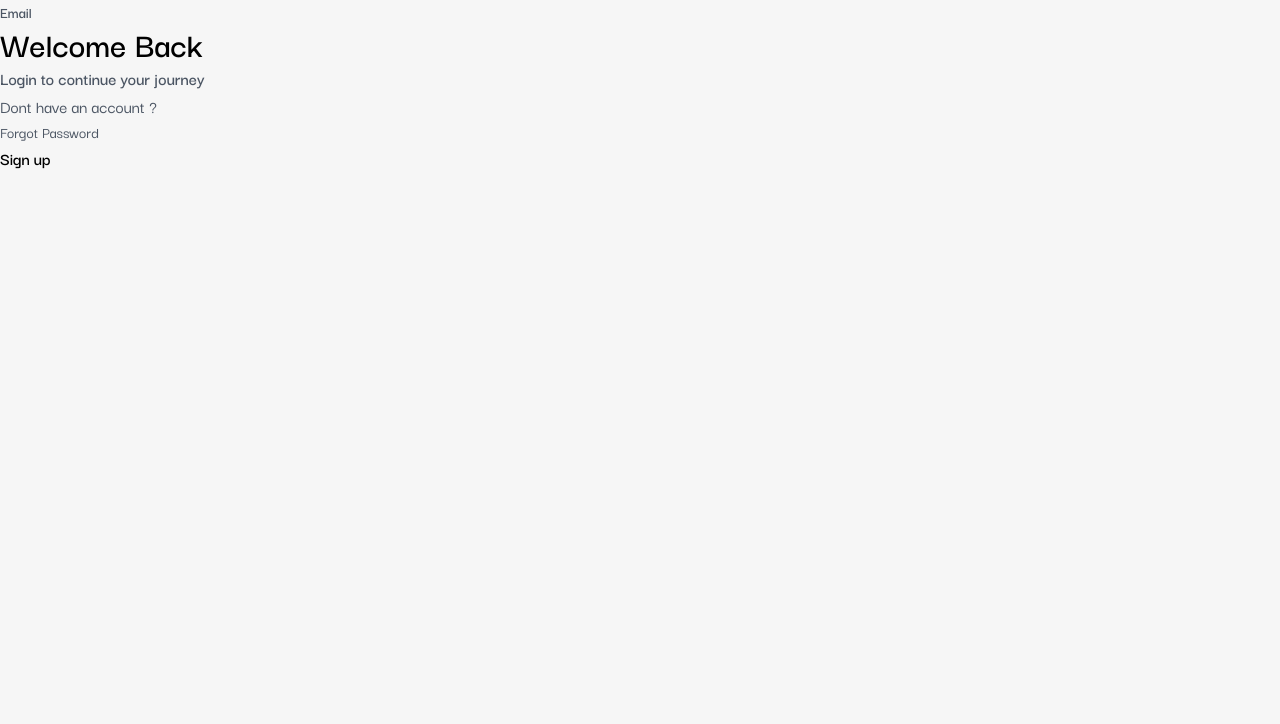
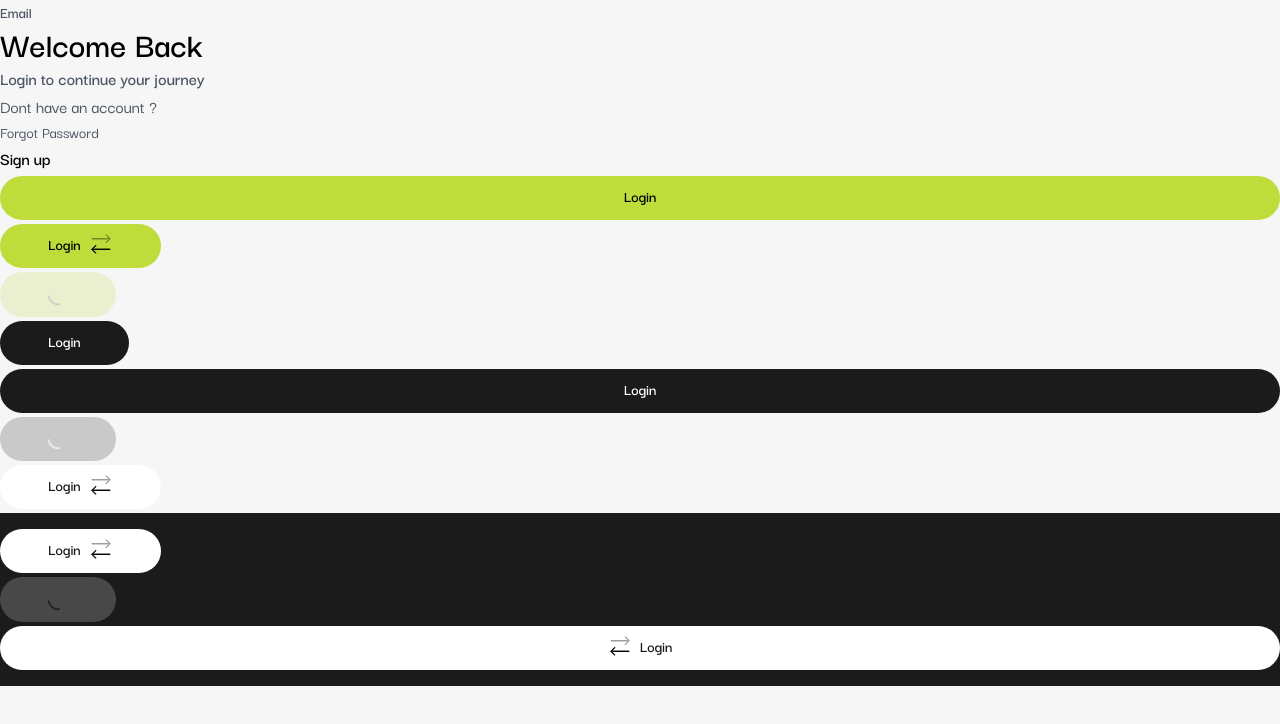
Before and after one commit to oluwaferanmi12/bayfi-fe, a Next.js app: page /register in a window 1280 px wide. Shown: the top 724 px of the page. Built offline with nearby package versions, Linux system fonts and the light colour scheme; what @ant-design/nextjs-registry would draw is missing.

Commit message:
button component completed

```diff
--- a/package.json
+++ b/package.json
@@ -9,6 +9,7 @@
     "lint": "next lint"
   },
   "dependencies": {
+    "@ant-design/icons": "^5.6.1",
     "@ant-design/nextjs-registry": "^1.0.2",
     "antd": "^5.24.3",
     "next": "15.2.1",
--- a/src/app/(auth)/register/page.tsx
+++ b/src/app/(auth)/register/page.tsx
@@ -1,4 +1,6 @@
+import { Button } from "@/components/buttons";
 import { Text } from "@/components/texts/text";
+import arrowIcon from "@/assets/svg/arrow-bidirection.svg";
 
 const Register = () => {
   return (
@@ -9,6 +11,31 @@ const Register = () => {
       <Text value="Dont have an account ?" type="text-plain-18" />
       <Text value="Forgot Password" type="text-plain-16" />
       <Text value="Sign up" type="text-plain-dark-18" />
+      <Button type="bgGreen" text="Login" loading={false} fullWidth />
+      <Button icon={arrowIcon} type="bgGreen" text="Login" loading={false} />
+      <Button type="bgGreen" text="Login" loading={true} disabled />
+      <Button type="bgBlack" text="Login" loading={false} />
+      <Button type="bgBlack" text="Login" loading={false} fullWidth />
+      <Button type="bgBlack" text="Login" loading={true} disabled />
+      <Button icon={arrowIcon} type="bgWhite" text="Login" loading={false} />
+      <div className="bg-bayfi-black-500 py-3">
+        <Button icon={arrowIcon} type="bgWhite" text="Login" loading={false} />
+        <Button
+          icon={arrowIcon}
+          type="bgWhite"
+          text="Login"
+          loading={true}
+          disabled
+        />
+        <Button
+          type="bgWhite"
+          icon={arrowIcon}
+          text="Login"
+          loading={false}
+          fullWidth
+          iconPosition="left"
+        />
+      </div>
     </div>
   );
 };
--- a/src/app/layout.tsx
+++ b/src/app/layout.tsx
@@ -3,15 +3,7 @@ import { Geist, Geist_Mono } from "next/font/google";
 import "./globals.css";
 import { AntdRegistry } from "@ant-design/nextjs-registry";
 
-const geistSans = Geist({
-  variable: "--font-geist-sans",
-  subsets: ["latin"],
-});
 
-const geistMono = Geist_Mono({
-  variable: "--font-geist-mono",
-  subsets: ["latin"],
-});
 
 export const metadata: Metadata = {
   title: "Create Next App",
@@ -26,7 +18,7 @@ export default function RootLayout({
   return (
     <html lang="en">
       <body
-        className={`${geistSans.variable} ${geistMono.variable} antialiased`}
+        className={`font-grotesk-regular`}
       >
         <AntdRegistry>{children}</AntdRegistry>
       </body>
--- /dev/null
+++ b/src/components/buttons/index.tsx
@@ -0,0 +1,37 @@
+import { ButtonSpinner } from "@/components/loader/button-spinner";
+import { ButtonInterface } from "@/interfaces/interfaces";
+import Image from "next/image";
+
+export const Button = ({
+  text,
+  type = "bgGreen",
+  loading,
+  icon,
+  iconPosition = "right",
+  fullWidth,
+  disabled,
+  iconLeft,
+}: ButtonInterface) => {
+  return (
+    <button
+      style={{ opacity: disabled || loading ? 0.2 : 1 }}
+      className={`flex  cursor-pointer font-grotesk-semi-bold pt-2 my-1 pb-3 px-12 items-center rounded-full justify-center ${fullWidth && "w-full"} ${type === "bgGreen" ? "bg-[#BEDD3A]" : type === "bgBlack" ? "bg-bayfi-black-500 text-white" : "bg-white text-bayfi-black-500"}`}
+      disabled={loading || disabled}
+    >
+        {!loading ? <div className="flex items-center gap-2">
+        {icon && iconPosition === "left" ? (
+          <Image src={icon} alt="" />
+        ) : (
+          iconPosition === "both" && iconLeft && <Image src={iconLeft} alt="" />
+        )}
+        <p className="flex items-center ">{text}</p>
+        {icon && iconPosition === "right" ? (
+          <Image src={icon} alt="" />
+        ) : (
+          iconPosition === "both" && icon && <Image src={icon} alt="" />
+        )}
+      </div> : <ButtonSpinner spinnerColor={type} /> }
+
+    </button>
+  );
+};
--- /dev/null
+++ b/src/components/loader/button-spinner.tsx
@@ -0,0 +1,25 @@
+import { ButtonType } from "@/interfaces/interfaces";
+import { LoadingOutlined } from "@ant-design/icons";
+import { Flex, Spin } from "antd";
+
+export const ButtonSpinner = ({
+  spinnerColor,
+}: {
+  spinnerColor: ButtonType;
+}) => {
+  return (
+    <div>
+      <Spin
+        indicator={
+          <LoadingOutlined
+            style={{
+              fontSize: 20,
+              color: spinnerColor === 'bgGreen' ? "#000" : spinnerColor === 'bgBlack' ? '#fff' : spinnerColor === 'bgWhite' ? "#000" : 'white',
+            }}
+            spin
+          />
+        }
+      />
+    </div>
+  );
+};
--- a/src/interfaces/interfaces.ts
+++ b/src/interfaces/interfaces.ts
@@ -2,3 +2,16 @@ export interface TextInterface {
     value: string;
     type: "header-32" | 'body-medium' | 'header-white-32' | "input-text" | 'header-subtext' | 'text-plain-18' | "text-plain-16" | "text-plain-dark-18";
 }
+
+export type ButtonType = "bgGreen" | "bgBlack" | "bgWhite";
+
+export interface ButtonInterface{
+    text: string;
+    type: ButtonType
+    loading: boolean;
+    icon ?: string;
+    iconPosition ?: "right" | "left" | "both";
+    fullWidth ?: boolean;
+    disabled ?: boolean;
+    iconLeft ?: string;
+}
```
Also changed, not shown: src/assets/svg/arrow-bidirection.svg (added), 1 other file (tests, documents, lock files or other folders).
